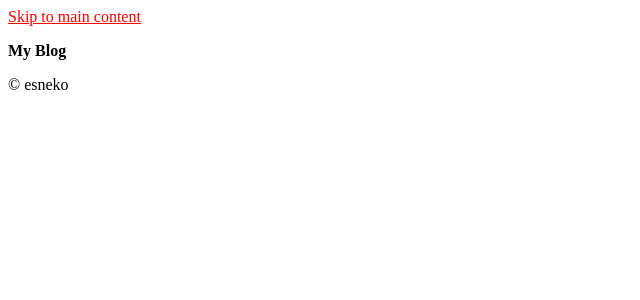
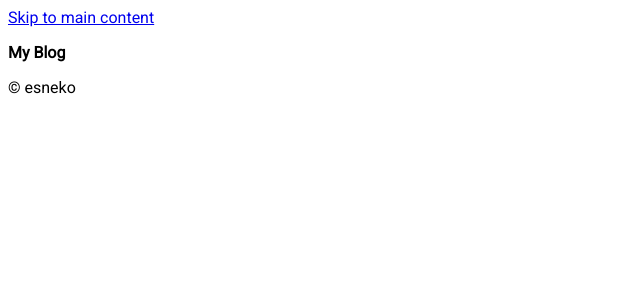
Before and after one commit to esneko/eleventy-vite, a Node project: template src/layouts/base.njk in a window 1280 px wide. Shown: the top 300 px of the page, without its empty margins (0-640 px from the left). Run offline with Node 20 templates, Linux system fonts and the light colour scheme; the template is opened without the code that fills it, so the values that code supplies are empty.

Commit message:
Roboto font

```diff
--- a/src/assets/css/main.css
+++ b/src/assets/css/main.css
@@ -1 +1,3 @@
-a { color: red }
+html, body {
+  font-family: 'Roboto', sans-serif;
+}
--- a/src/index.njk
+++ b/src/index.njk
@@ -16,9 +16,7 @@ eleventyNavigation:
           <li>Vite 3.0 as Middleware in Eleventy Dev Server (uses <a href="https://github.com/11ty/eleventy-plugin-vite/">eleventy-plugin-vite</a>)</li>
           <li>Eleventy build output is post-processed by <a href="https://vitejs.dev" rel="nofollow">Vite</a> (with Rollup)</li>
           <li>CSS post-processing with PostCSS incl. <a href="https://github.com/postcss/autoprefixer">Autoprefixer</a> and cssnano</li>
-          <li>Uses <a href="https://matthiasott.com/notes/how-i-structure-my-css" rel="nofollow">opinionated CSS structure</a></li>
-          <li>Critical CSS, generated and inlined via <a href="https://github.com/nystudio107/rollup-plugin-critical">rollup-plugin-critical</a>. The main CSS file is then loaded asynchronously with <a href="https://www.filamentgroup.com/lab/load-css-simpler/" rel="nofollow">Scott Jehl’s <code>media</code> loading strategy</a> (adds <code>media="print"</code> and swaps to <code>media="all"</code> once loaded)</li>
-          <li>Basic dark mode support (using <code>prefers-color-scheme</code> and CSS Custom Properties)</li>
+          <li>Critical CSS, generated and inlined via <a href="https://github.com/nystudio107/rollup-plugin-critical">rollup-plugin-critical</a>
           <li>Lighthouse score 💯</li>
         </ul>
     </section>
--- a/src/layouts/base.njk
+++ b/src/layouts/base.njk
@@ -4,6 +4,8 @@
   <meta charset="UTF-8">
   <meta name="viewport" content="width=device-width, initial-scale=1.0">
   <title>{{ meta.title }}</title>
+  <link rel="preconnect" href="https://fonts.gstatic.com/">
+  <link rel="stylesheet" href="https://fonts.googleapis.com/css?family=Roboto">
 	<link rel="stylesheet" href="/assets/css/main.css">
 </head>
 <body>
```
Also changed, not shown: README.md.
